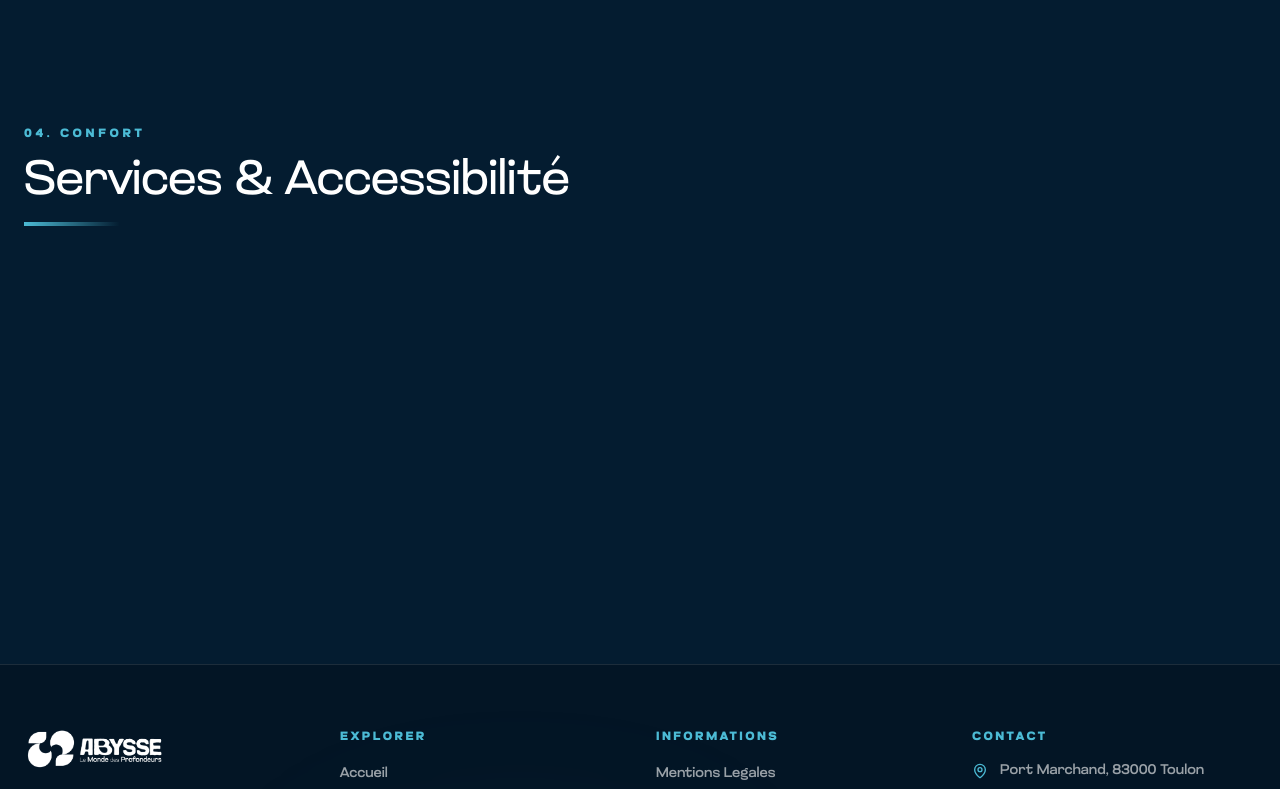
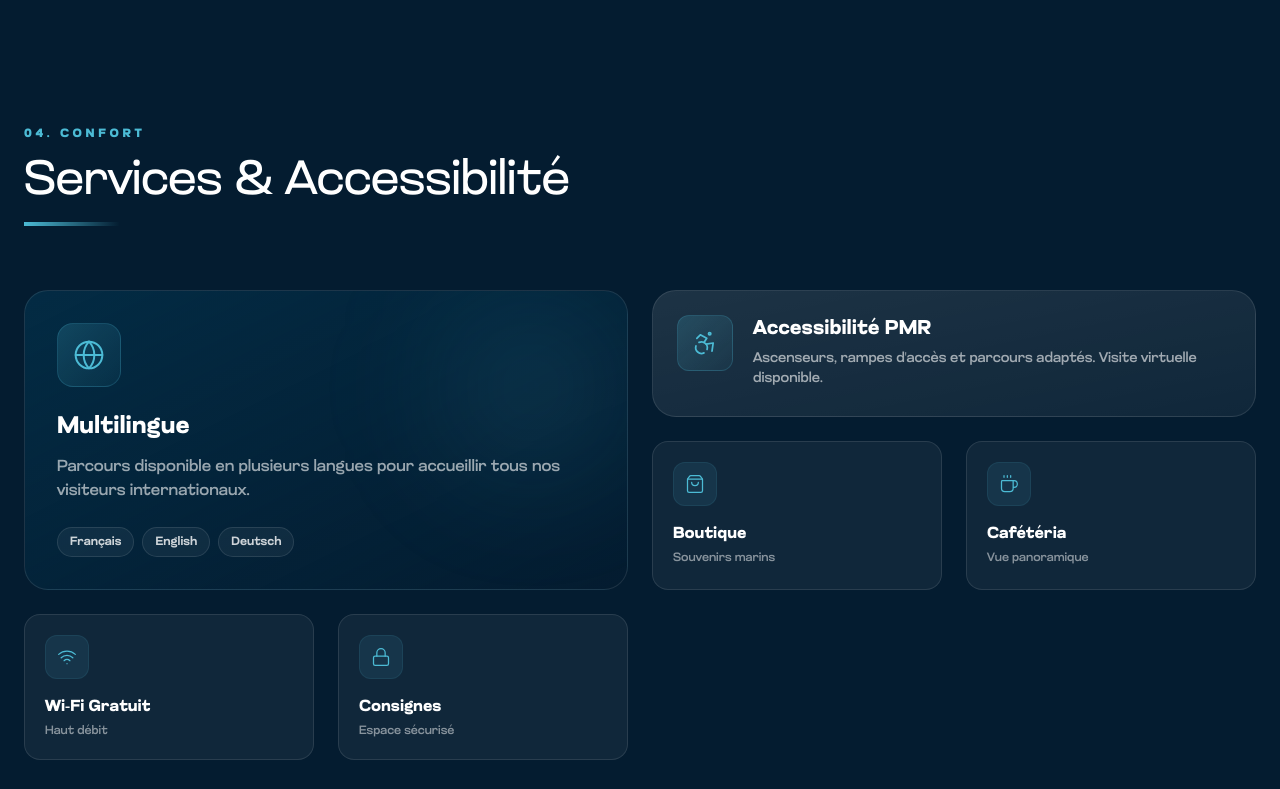
Before and after one commit to KillianGil/reaco-site-abysse, a Next.js app: page /informations in a window 1280 px wide. Shown: the part 2491-3280 px from the top of the page. Built offline with nearby package versions, Linux system fonts and the light colour scheme.

Commit message:
Ajout Faq

```diff
--- a/src/app/informations/page.tsx
+++ b/src/app/informations/page.tsx
@@ -5,7 +5,7 @@ import { useEffect, useRef, useState } from "react";
 import Image from "next/image";
 import gsap from "gsap";
 import { ScrollTrigger } from "gsap/ScrollTrigger";
-import { Footprints, Bus, Car, Clock, Ticket, GraduationCap, Baby } from "lucide-react";
+import { Footprints, Bus, Car, Clock, Ticket, GraduationCap, Baby, Globe, Accessibility, ShoppingBag, Coffee, Wifi, Lock } from "lucide-react";
 
 gsap.registerPlugin(ScrollTrigger);
 
@@ -288,7 +288,7 @@ export default function InformationsPage() {
                     <div className="info-card relative rounded-3xl overflow-hidden border border-white/10 aspect-square group">
                         {/* IMAGE PLACEHOLDER - Remplacer le src par le path de votre image */}
                         <Image
-                            src="/assets/port-toulon.jpg"
+                            src="/Users/killiangil/Desktop/reaco-site-abysse/public/assets/port-toulon.jpg"
                             alt="Musée Abysse"
                             fill
                             className="object-cover group-hover:scale-105 transition-transform duration-700"
@@ -386,50 +386,84 @@ export default function InformationsPage() {
                 </section>
 
                 {/* 4. Services */}
-                <section className="grid grid-cols-1 md:grid-cols-2 gap-10 md:gap-16">
-                    <div>
-                        <div className="section-header mb-6 md:mb-8">
+                <section>
+                    <div className="section-header mb-10 md:mb-16">
                         <span className="text-[#4CBBD5] text-[10px] md:text-xs font-bold tracking-[0.3em] uppercase block mb-3 md:mb-4">04. CONFORT</span>
                         <h3 className="text-3xl md:text-5xl font-light">Services & Accessibilité</h3>
                         <div className="h-1 w-16 md:w-24 bg-gradient-to-r from-[#4CBBD5] to-transparent mt-3 md:mt-4" />
                     </div>
 
-                        <div className="space-y-4 md:space-y-6">
-                            <div className="info-card p-5 md:p-6 rounded-2xl bg-white/5 border border-white/10 hover:border-[#4CBBD5]/30 transition-colors">
-                                <h4 className="text-base md:text-lg font-bold mb-2 flex items-center gap-3">
-                                    <span className="text-xl md:text-2xl">🌍</span> International
-                                </h4>
-                                <p className="text-white/70 text-xs md:text-sm">Français, Anglais, Allemand</p>
+                    {/* Bento Grid Layout */}
+                    <div className="grid grid-cols-2 md:grid-cols-4 gap-4 md:gap-6">
+                        {/* Grande carte - International */}
+                        <div className="col-span-2 row-span-2 group relative overflow-hidden rounded-3xl bg-gradient-to-br from-[#006994]/20 to-[#041C30] border border-white/10 hover:border-[#4CBBD5]/40 transition-all duration-500 p-6 md:p-8">
+                            <div className="absolute top-0 right-0 w-48 h-48 bg-[#4CBBD5]/10 rounded-full blur-[60px] group-hover:bg-[#4CBBD5]/20 transition-all duration-700" />
+                            <div className="relative z-10 h-full flex flex-col">
+                                <div className="w-14 h-14 md:w-16 md:h-16 bg-gradient-to-br from-[#4CBBD5]/20 to-[#4CBBD5]/5 rounded-2xl flex items-center justify-center mb-6 group-hover:scale-110 transition-transform duration-500 border border-[#4CBBD5]/20">
+                                    <Globe className="w-7 h-7 md:w-8 md:h-8 text-[#4CBBD5]" strokeWidth={1.5} />
                                 </div>
-
-                            <div className="info-card p-5 md:p-6 rounded-2xl bg-white/5 border border-white/10 hover:border-[#4CBBD5]/30 transition-colors">
-                                <h4 className="text-base md:text-lg font-bold mb-2 flex items-center gap-3">
-                                    <span className="text-xl md:text-2xl">♿</span> Accessibilité PMR
-                                </h4>
-                                <p className="text-white/70 text-xs md:text-sm">Ascenseurs & visite virtuelle</p>
+                                <h4 className="text-xl md:text-2xl font-semibold mb-3 group-hover:text-[#4CBBD5] transition-colors">Multilingue</h4>
+                                <p className="text-white/60 text-sm md:text-base leading-relaxed mb-6 flex-1">
+                                    Parcours disponible en plusieurs langues pour accueillir tous nos visiteurs internationaux.
+                                </p>
+                                <div className="flex flex-wrap gap-2">
+                                    {['Français', 'English', 'Deutsch'].map((lang) => (
+                                        <span key={lang} className="px-3 py-1.5 bg-white/5 border border-white/10 rounded-full text-xs font-medium text-white/80 group-hover:border-[#4CBBD5]/30 transition-colors">
+                                            {lang}
+                                        </span>
+                                    ))}
                                 </div>
                             </div>
                         </div>
 
-                    <div className="info-card p-8 md:p-10 rounded-3xl bg-white/5 border border-white/10">
-                        <h3 className="text-xl md:text-2xl font-light mb-6 md:mb-8">Pour votre confort</h3>
-                        <div className="space-y-4 md:space-y-6">
-                            {[
-                                { icon: "🛍", title: "Boutique Abysse", desc: "Souvenirs maritimes" },
-                                { icon: "☕", title: "Cafétéria", desc: "Vue panoramique" },
-                                { icon: "📶", title: "Wi-Fi Gratuit", desc: "Haut débit" },
-                                { icon: "🛅", title: "Consignes", desc: "Espace sécurisé" }
-                            ].map((service, i) => (
-                                <div key={i} className="flex items-center gap-4 group cursor-pointer">
-                                    <div className="w-10 h-10 md:w-12 md:h-12 bg-[#4CBBD5]/10 rounded-xl flex items-center justify-center text-lg md:text-xl group-hover:scale-110 transition-transform">
-                                        {service.icon}
+                        {/* Carte Accessibilité PMR */}
+                        <div className="col-span-2 group relative overflow-hidden rounded-3xl bg-gradient-to-br from-white/10 to-white/5 border border-white/10 hover:border-[#4CBBD5]/40 transition-all duration-500 p-5 md:p-6">
+                            <div className="absolute inset-0 bg-gradient-to-br from-[#4CBBD5]/0 to-[#4CBBD5]/5 opacity-0 group-hover:opacity-100 transition-opacity duration-500" />
+                            <div className="relative z-10 flex items-start gap-4 md:gap-5">
+                                <div className="w-12 h-12 md:w-14 md:h-14 bg-gradient-to-br from-[#4CBBD5]/20 to-[#4CBBD5]/5 rounded-xl flex items-center justify-center group-hover:scale-110 transition-transform duration-500 border border-[#4CBBD5]/20 shrink-0">
+                                    <Accessibility className="w-6 h-6 md:w-7 md:h-7 text-[#4CBBD5]" strokeWidth={1.5} />
                                 </div>
-                                    <div className="flex-1">
-                                        <h5 className="font-bold text-white text-sm md:text-base">{service.title}</h5>
-                                        <p className="text-xs md:text-sm text-white/60">{service.desc}</p>
+                                <div>
+                                    <h4 className="text-lg md:text-xl font-semibold mb-1.5 group-hover:text-[#4CBBD5] transition-colors">Accessibilité PMR</h4>
+                                    <p className="text-white/60 text-xs md:text-sm leading-relaxed">Ascenseurs, rampes d&apos;accès et parcours adaptés. Visite virtuelle disponible.</p>
                                 </div>
                             </div>
-                            ))}
+                        </div>
+
+                        {/* Boutique */}
+                        <div className="group relative overflow-hidden rounded-2xl bg-white/5 border border-white/10 hover:border-[#4CBBD5]/40 transition-all duration-500 p-5 hover:-translate-y-1">
+                            <div className="w-10 h-10 md:w-11 md:h-11 bg-[#4CBBD5]/10 rounded-xl flex items-center justify-center mb-4 group-hover:scale-110 group-hover:bg-[#4CBBD5]/20 transition-all duration-300 border border-[#4CBBD5]/10">
+                                <ShoppingBag className="w-5 h-5 text-[#4CBBD5]" strokeWidth={1.5} />
+                            </div>
+                            <h5 className="font-semibold text-white text-sm md:text-base mb-1 group-hover:text-[#4CBBD5] transition-colors">Boutique</h5>
+                            <p className="text-xs text-white/50">Souvenirs marins</p>
+                        </div>
+
+                        {/* Cafétéria */}
+                        <div className="group relative overflow-hidden rounded-2xl bg-white/5 border border-white/10 hover:border-[#4CBBD5]/40 transition-all duration-500 p-5 hover:-translate-y-1">
+                            <div className="w-10 h-10 md:w-11 md:h-11 bg-[#4CBBD5]/10 rounded-xl flex items-center justify-center mb-4 group-hover:scale-110 group-hover:bg-[#4CBBD5]/20 transition-all duration-300 border border-[#4CBBD5]/10">
+                                <Coffee className="w-5 h-5 text-[#4CBBD5]" strokeWidth={1.5} />
+                            </div>
+                            <h5 className="font-semibold text-white text-sm md:text-base mb-1 group-hover:text-[#4CBBD5] transition-colors">Cafétéria</h5>
+                            <p className="text-xs text-white/50">Vue panoramique</p>
+                        </div>
+
+                        {/* Wi-Fi */}
+                        <div className="group relative overflow-hidden rounded-2xl bg-white/5 border border-white/10 hover:border-[#4CBBD5]/40 transition-all duration-500 p-5 hover:-translate-y-1">
+                            <div className="w-10 h-10 md:w-11 md:h-11 bg-[#4CBBD5]/10 rounded-xl flex items-center justify-center mb-4 group-hover:scale-110 group-hover:bg-[#4CBBD5]/20 transition-all duration-300 border border-[#4CBBD5]/10">
+                                <Wifi className="w-5 h-5 text-[#4CBBD5]" strokeWidth={1.5} />
+                            </div>
+                            <h5 className="font-semibold text-white text-sm md:text-base mb-1 group-hover:text-[#4CBBD5] transition-colors">Wi-Fi Gratuit</h5>
+                            <p className="text-xs text-white/50">Haut débit</p>
+                        </div>
+
+                        {/* Consignes */}
+                        <div className="group relative overflow-hidden rounded-2xl bg-white/5 border border-white/10 hover:border-[#4CBBD5]/40 transition-all duration-500 p-5 hover:-translate-y-1">
+                            <div className="w-10 h-10 md:w-11 md:h-11 bg-[#4CBBD5]/10 rounded-xl flex items-center justify-center mb-4 group-hover:scale-110 group-hover:bg-[#4CBBD5]/20 transition-all duration-300 border border-[#4CBBD5]/10">
+                                <Lock className="w-5 h-5 text-[#4CBBD5]" strokeWidth={1.5} />
+                            </div>
+                            <h5 className="font-semibold text-white text-sm md:text-base mb-1 group-hover:text-[#4CBBD5] transition-colors">Consignes</h5>
+                            <p className="text-xs text-white/50">Espace sécurisé</p>
                         </div>
                     </div>
                 </section>
```
Also changed, not shown: src/app/actualites/page.tsx (+30 -16 lines), src/app/contact/page.tsx (+89 -2 lines), public/assets/conference.jpg (added). Lines whose indentation alone changed are shown as unchanged.
